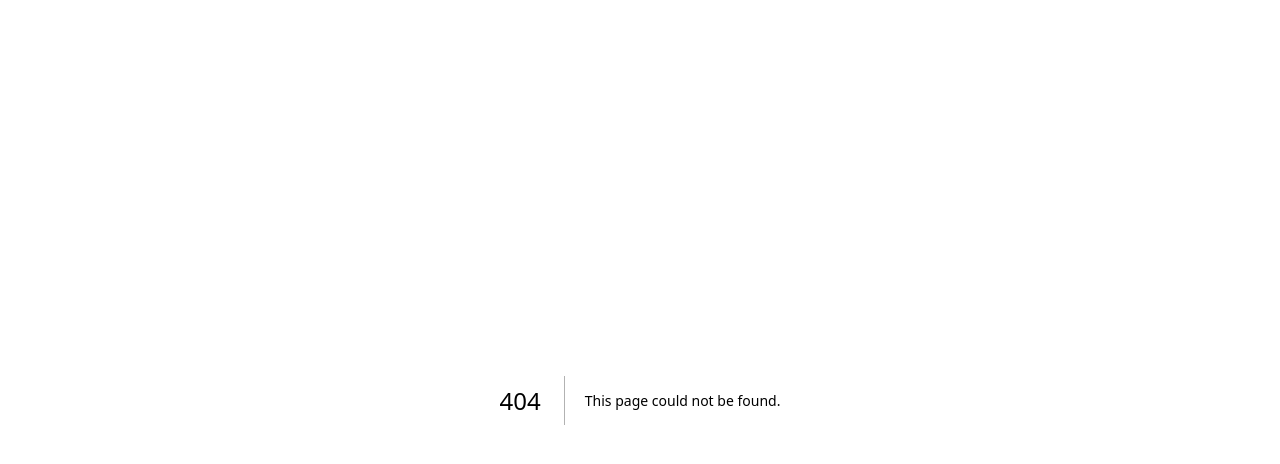
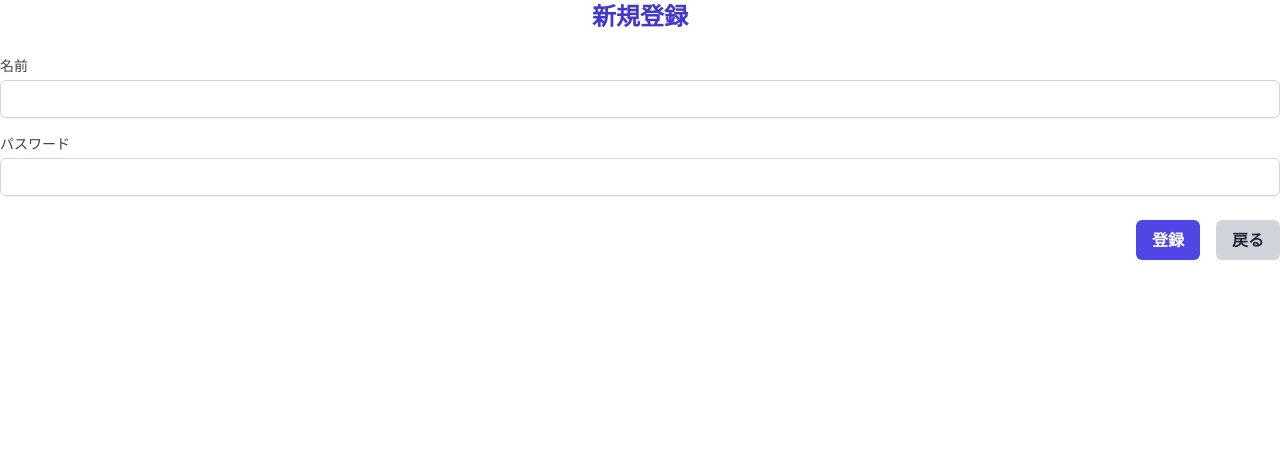
Before and after one commit to jojojoker893/Trade-Rush, a Next.js app in the folder frontend/: page /signup in a window 1280 px wide. Before the commit this address had no page. Shown: the top 464 px of the page. Built offline with nearby package versions, Linux system fonts and the light colour scheme.

Commit message:
fix: 新規登録処理を修正

```diff
--- a/frontend/app/components/SignUp.jsx
+++ b/frontend/app/components/SignUp.jsx
@@ -1,9 +1,14 @@
-import { useContext, useEffect, useState } from "react";
-import ApiAction from '../../lib/api/application.js';
+'use client'
+
+import { useContext, useState } from "react";
+import ApiAction from '../../lib/api/application';
 import { AuthContext } from '../contexts/AuthContext.jsx';
+import { useRouter } from "next/navigation";
 
-const SignUp = ({ onBack }) => {
+const SignUp = () => {
   const { setToken } = useContext(AuthContext);
+  const router = useRouter();
+
   const [signUpUser, setSignUpUser] = useState({
     name: "",
     password: "",
@@ -15,9 +20,13 @@ const SignUp = ({ onBack }) => {
     .then((token)=> {
       if (!token) return;
       setToken(token);
-      onBack();
+      handleBack();
     });
   };
+
+  const handleBack = () => {
+    router.back();
+  }
 
   return (
     <div className="w-full">
@@ -51,7 +60,7 @@ const SignUp = ({ onBack }) => {
             登録
         </button>
         <button
-          onClick={onBack}
+          onClick={handleBack}
           className="bg-gray-300 hover:bg-gray-400 text-gray-800 font-semibold py-2 px-4 rounded-md transition duration-200"
         >
           戻る
--- /dev/null
+++ b/frontend/app/signup/page.jsx
@@ -0,0 +1,5 @@
+'use client';
+
+import SignUp from '../components/SignUp';
+
+export default () => <SignUp />;
```
